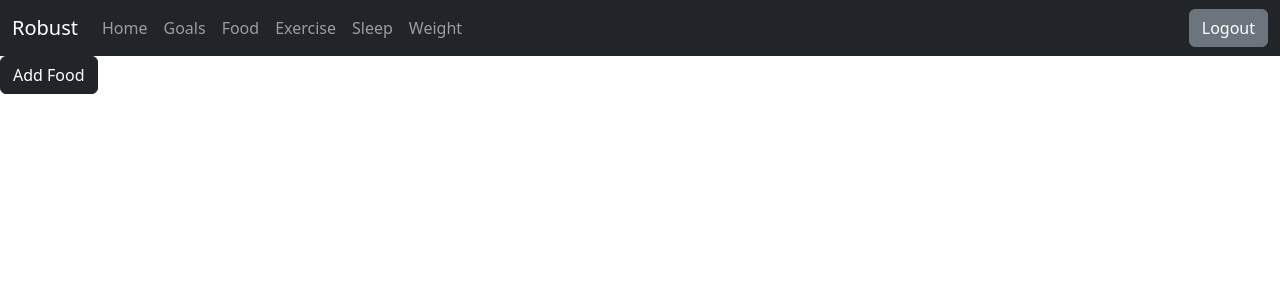
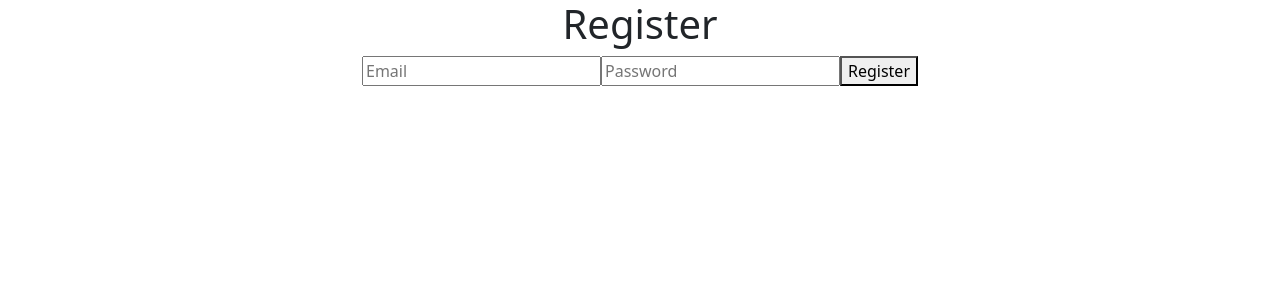
Before and after one commit to thomasmknguyen/fitness-tracker-client, a React (Create React App) app: page /food in a window 1280 px wide. Shown: the top 300 px of the page. Built offline with nearby package versions, Linux system fonts and the light colour scheme.

Commit message:
created register page which works with backend

```diff
--- a/src/App.css
+++ b/src/App.css
@@ -5,3 +5,7 @@
   left: 50%;
   transform: translate(-50%, -50%);
 }
+
+.App {
+  text-align: center;
+}
--- a/src/pages/FoodPage.js
+++ b/src/components/FoodPage.js
@@ -80,6 +80,7 @@ function FoodPage() {
             <Form.Control
               type="text"
               placeholder="Enter food"
+              value={foodQuery}
               onChange={handleFoodQueryChange}
             />
             <Button type="submit" variant="dark" disabled={isLoading}>
@@ -91,7 +92,7 @@ function FoodPage() {
           </Form>
         </div>
       )}
-      {searchResults.length !== 0 && (
+      {searchResults.length > 0 && (
         <div>
           {searchResults.foods.map((item) => (
             <Card key={item.fdcId} className="text-center">
--- /dev/null
+++ b/src/components/RegisterPage.js
@@ -0,0 +1,39 @@
+import React, { useState } from "react";
+import Axios from "axios";
+
+function RegisterPage() {
+  const [userReg, setUserReg] = useState("");
+  const [passReg, setPassReg] = useState("");
+
+  const Register = () => {
+    Axios.post("http://localhost:4000/register", {
+      username: userReg,
+      password: passReg,
+    }).then((response) => {
+      console.log(response);
+    });
+  };
+
+  return (
+    <div className="App">
+      <h1>Register</h1>
+      <input
+        type="text"
+        placeholder="Email"
+        onChange={(e) => {
+          setUserReg(e.target.value);
+        }}
+      />
+      <input
+        type="password"
+        placeholder="Password"
+        onChange={(e) => {
+          setPassReg(e.target.value);
+        }}
+      />
+      <button onClick={Register}>Register</button>
+    </div>
+  );
+}
+
+export default RegisterPage;
--- a/src/index.js
+++ b/src/index.js
@@ -1,10 +1,11 @@
 import React from "react";
 import ReactDOM from "react-dom/client";
 import App from "./App";
+import RegisterPage from "./components/RegisterPage";
 
 const root = ReactDOM.createRoot(document.getElementById("root"));
 root.render(
   <React.StrictMode>
-    <App />
+    <RegisterPage />
   </React.StrictMode>
 );
```
Also changed, not shown: src/App.js (+6 -6 lines), src/Login.js (deleted, +0 -47 lines), src/components/ExercisePage.js (renamed from src/pages/ExercisePage.js), src/components/GoalsPage.js (renamed from src/pages/GoalsPage.js), src/components/HomePage.js (renamed from src/pages/HomePage.js), src/components/SleepPage.js (renamed from src/pages/SleepPage.js), src/components/WeightPage.js (renamed from src/pages/WeightPage.js).
